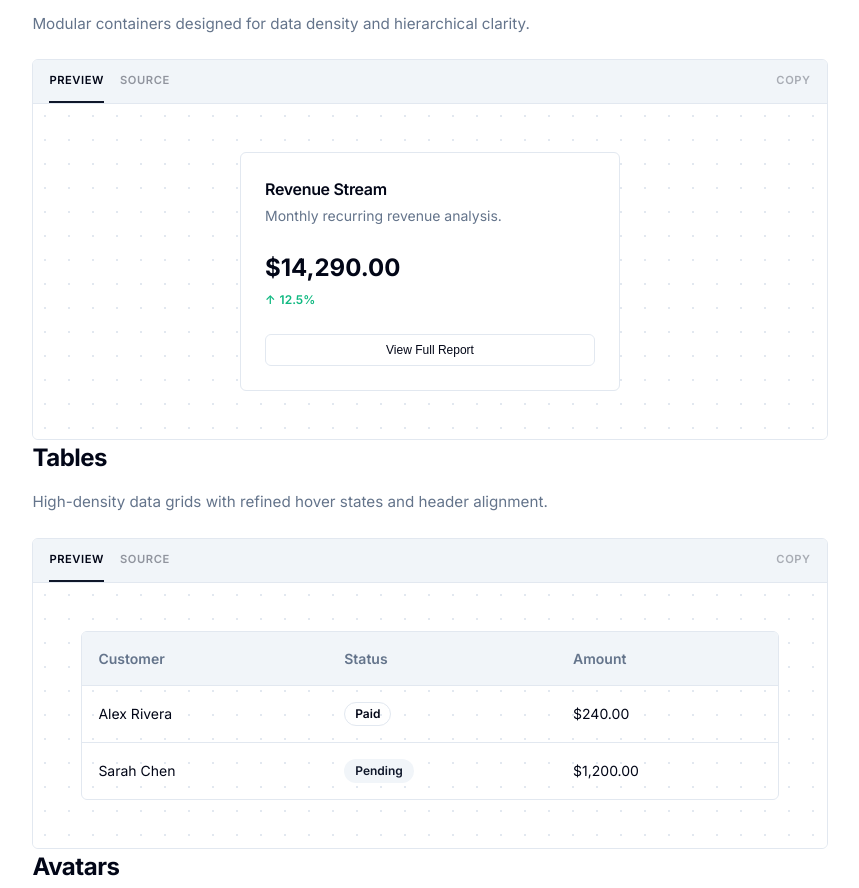
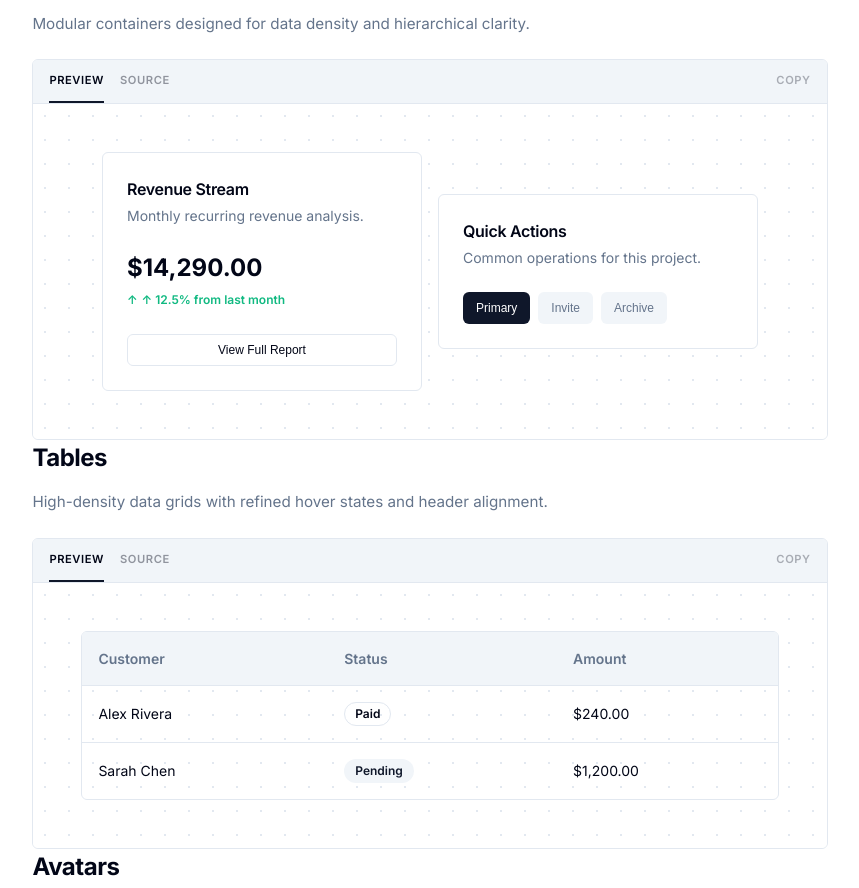
Before and after one commit to ravvdevv/ravn-ui, a website: page index.html in a window 1280 px wide. Shown: the part 1922-2810 px from the top of the page, without its empty margins (350-1209 px from the left). Drawn offline with Linux system fonts and the light colour scheme.

Commit message:
fix: resolve secondary button contrast and add trend indicators

```diff
--- a/index.html
+++ b/index.html
@@ -644,19 +644,33 @@ RAVN.setTheme('supabase');
             <div class="mockup-tab" style="margin-left: auto; opacity: 0.3;" onclick="copyCode('card-code')">
                 Copy</div>
         </div>
-        <div id="card-preview" class="mockup-preview">
-            <div class="card" style="width: 100%; max-width: 380px;">
+        <div id="card-preview" class="mockup-preview" style="gap: var(--space-4); flex-wrap: wrap;">
+            <!-- Metric Card -->
+            <div class="card" style="width: 320px;">
                 <div class="card-header">
                     <h3 style="font-size: 1rem;">Revenue Stream</h3>
                     <small>Monthly recurring revenue analysis.</small>
                 </div>
                 <div class="card-content">
                     <div style="font-size: 1.5rem; font-weight: 700;">$14,290.00</div>
-                    <div class="trend trend-up" style="margin-top: 4px;">12.5%</div>
+                    <div class="trend trend-up">↑ 12.5% from last month</div>
                 </div>
                 <div class="card-footer">
                     <button class="btn btn-outline btn-sm w-full" style="width: 100%;"
                         onclick="RAVN.showToast('Generating report...')">View Full Report</button>
+                </div>
+            </div>
+
+            <!-- Quick Actions Card -->
+            <div class="card" style="width: 320px;">
+                <div class="card-header">
+                    <h3 style="font-size: 1rem;">Quick Actions</h3>
+                    <small>Common operations for this project.</small>
+                </div>
+                <div class="card-content" style="display: flex; gap: var(--space-2);">
+                    <button class="btn btn-primary btn-sm">Primary</button>
+                    <button class="btn btn-secondary btn-sm">Invite</button>
+                    <button class="btn btn-secondary btn-sm">Archive</button>
                 </div>
             </div>
         </div>
@@ -1205,17 +1219,17 @@ RAVN.setTheme('supabase');
                         <div class="card" style="padding: var(--space-4);">
                             <div style="font-size: 0.7rem; color: var(--muted-foreground); text-transform: uppercase;">Total Revenue</div>
                             <div style="font-size: 1.5rem; font-weight: 700;">$45,231.89</div>
-                            <div class="trend trend-up">+20.1% from last month</div>
+                            <div class="trend trend-up">↑ 20.1% from last month</div>
                         </div>
                         <div class="card" style="padding: var(--space-4);">
                             <div style="font-size: 0.7rem; color: var(--muted-foreground); text-transform: uppercase;">Subscriptions</div>
                             <div style="font-size: 1.5rem; font-weight: 700;">+2,350</div>
-                            <div class="trend trend-up">+180.1% from last month</div>
+                            <div class="trend trend-up">↑ 180.1% from last month</div>
                         </div>
                         <div class="card" style="padding: var(--space-4);">
                             <div style="font-size: 0.7rem; color: var(--muted-foreground); text-transform: uppercase;">Active Now</div>
                             <div style="font-size: 1.5rem; font-weight: 700;">+573</div>
-                            <div class="trend trend-down">-12 since last hour</div>
+                            <div class="trend trend-down">↓ 12 since last hour</div>
                         </div>
                     </div>
 
--- a/package.json
+++ b/package.json
@@ -1,6 +1,6 @@
 {
   "name": "@ravn-ui/core",
-  "version": "1.1.7",
+  "version": "1.1.8",
   "description": "Minimal, premium, CDN-first UI library inspired by DaisyUI and shadcn/ui.",
   "main": "dist/ui.js",
   "style": "dist/ui.css",
```
Also changed, not shown: docs/components/cards.html (+17 -3 lines), docs/components/dashboard.html (+3 -3 lines), dist/themes.css, dist/ui.css.
